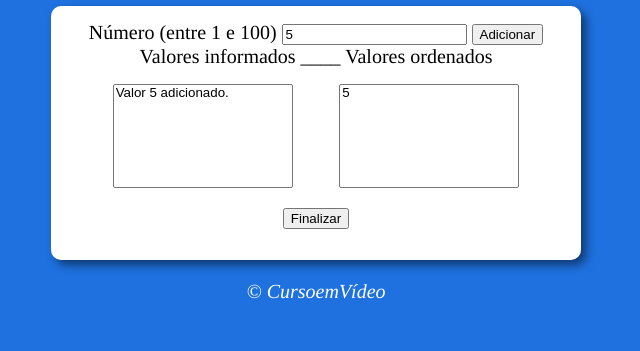
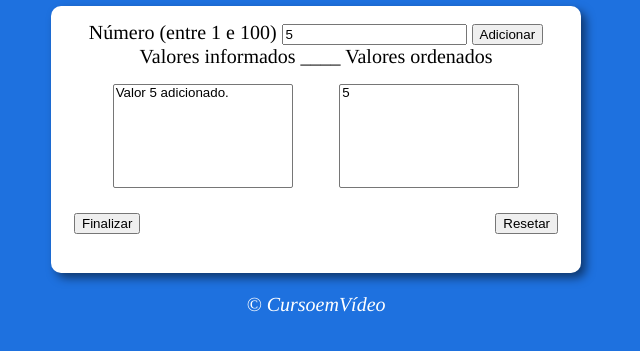
Before and after one commit to brunoamaia/CursoEmVideoJavaScript, a plain HTML site: page Modulo F/ex018/index.html in a window 1280 px wide. Both pictures are taken after typing "5" into the empty fields and a click on the button "Adicionar". Shown: the part 95-446 px from the top of the page, without its empty margins (324-964 px from the left). Drawn offline with Linux system fonts and the light colour scheme.

Commit message:
opção de reset

```diff
--- a/Modulo F/ex018/index.html
+++ b/Modulo F/ex018/index.html
@@ -26,10 +26,12 @@
             </div>
         </div>
 
-        <button onclick="finalizar()" id="finalizar">Finalizar</button>
+        <div class="botoes">
+            <button onclick="finalizar()" id="finalizar">Finalizar</button>
+            <button onclick="resetar()" id="resetar">Resetar</button>
+        </div>
 
-        <div id="resultado">
-        </div>
+        <div id="resultado"></div>
     </section>
 
     <footer>
@@ -37,8 +39,5 @@
     </footer>
 
     <script src="script.js"></script> <!-- Chamada do JavaScript -->
-    <script>
-        var valores = [-1]
-    </script>
 </body>
 </html>
--- a/Modulo F/ex018/script.js
+++ b/Modulo F/ex018/script.js
@@ -1,13 +1,15 @@
-function adicionar(valores=[]) {
+// Iniciar uma variável global, ao carregar a página
+var valores = [-1]
+let res = window.document.querySelector('div#resultado')
+let sord = window.document.querySelector('select#sord')
+let cord = window.document.querySelector('select#cord')
+
+function adicionar() {
     let number = window.document.querySelector('input#entrada')
-    let res = window.document.querySelector('div#resultado')
-    let sord = window.document.querySelector('select#sord')
-    let cord = window.document.querySelector('select#cord')
 
     res.innerHTML=''    // Resetar a mesagem da tela
 
     //                  Testar possiveis erros          //
-
     // Não digitou nenhum valor
     if (number.value.length == 0) {
         return res.innerHTML = 'Por favor, informe um número!'
@@ -18,17 +20,15 @@ function adicionar(valores=[]) {
     if (number<1 || number>100) {
        return res.innerHTML = 'O valor informado deve estar entre 1 e 100!'
     }
-
-    for (let i = 0; i < valores.length; i++) {
-        if (valores[i] == number) {
-            return res.innerHTML = `Digite um valor novo, ${number} já foi informado`
-        }
-
+    //Valor informado já foi digitado
+    if (valores.indexOf(number) != -1) {
+        return res.innerHTML = `Digite um valor novo, ${number} já foi informado`
     }
 
-    // Remover o indicador que nada foi informado
-    if (valores[0] == -1) {
-        valores[0] = number
+
+    // Se o valor passou nos testes anteiores, vames utilizá-lo
+    if (valores[0] == -1) {     // O primeiro valor informado,
+        valores[0] = number     // Remove o indicador que nada foi informado (inicialização da variável)
     } else {
         valores.push(number)
     }
@@ -42,10 +42,7 @@ function adicionar(valores=[]) {
     itema.value = `tab${c1}`                     // Valor da opção (PHP)
     sord.appendChild(itema)
 
-
-
     let ordem = valores
-
     function ordenar(a, b) { // Função necessária para realizar a ordenação de forma correta
         return a - b
     }
@@ -70,7 +67,6 @@ function adicionar(valores=[]) {
 
 
 function finalizar() {
-    let res = window.document.getElementById('resultado')
     let ordem = valores
     let soma = 0
     let media = 0
@@ -101,6 +97,18 @@ function finalizar() {
         res.innerHTML += `A média dos valores digitados é: ${media.toFixed(2)}  <br>`
         res.innerHTML += ` <br>`
     }
+}
 
 
+function resetar() {
+    let n = valores.length
+
+    if (n > 0) {    // resetar as select
+        for (let i = n; i >= 1 ; i--) {
+            sord.remove(sord.length-1)
+            cord.remove(cord.length-1);
+        }
+    }
+    valores = [-1]
+    res.innerHTML = 'Todos os dados foram resetados!!'
 }
--- a/Modulo F/ex018/style.css
+++ b/Modulo F/ex018/style.css
@@ -37,6 +37,11 @@ select{
     width: 180px;
 }
 
+.botoes {
+    display: flex;
+    justify-content: space-between;
+}
+
 #resultado {
     text-align: left;
 }
```
